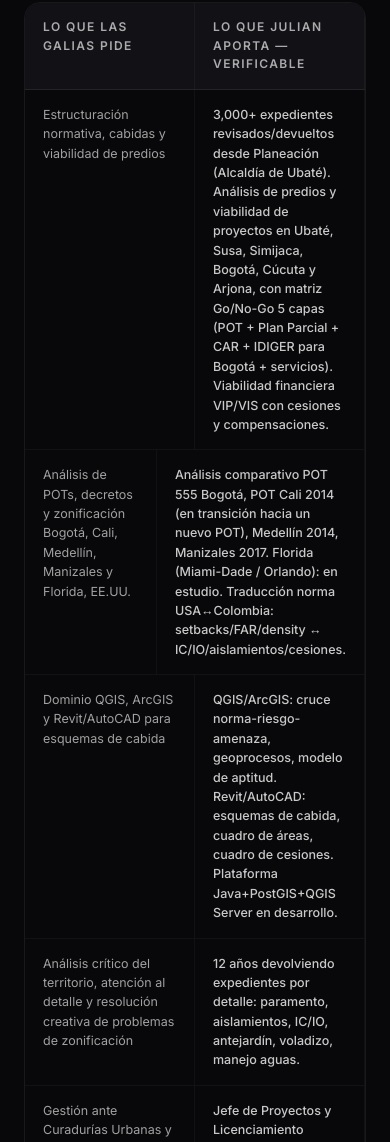
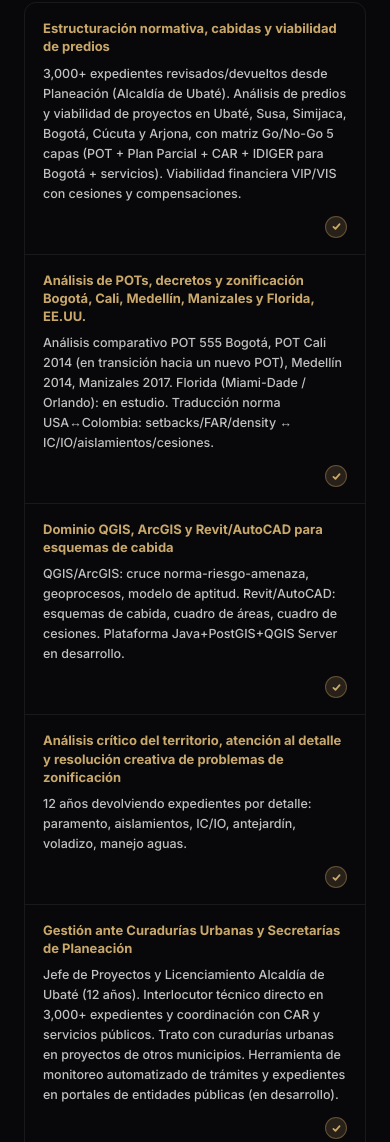
Before and after one commit to jadecol/portfolio_galias, a website built with Vite: page index.html in a window 390 px wide. Shown: the part 2251-3393 px from the top of the page. Built offline with nearby package versions, Linux system fonts and the light colour scheme.

Commit message:
Corrige tabla de competencias con iconos dorados SVG y diseno responsive para movil

```diff
--- a/index.html
+++ b/index.html
@@ -136,42 +136,42 @@
       <div class="match-hdr">
         <div class="mc">Lo que Las Galias pide</div>
         <div class="mc">Lo que Julian aporta — verificable</div>
-        <div class="mc mc-chk">✓</div>
+        <div class="mc mc-chk"><svg width="12" height="12" viewBox="0 0 16 16" fill="none" stroke="currentColor" stroke-width="2.5" stroke-linecap="round" stroke-linejoin="round"><path d="M3.5 8.5l3 3 6-7"/></svg></div>
       </div>
       <div class="match-row">
         <div class="mc mc-req">Estructuración normativa, cabidas y viabilidad de predios</div>
         <div class="mc mc-res">3,000+ expedientes revisados/devueltos desde Planeación (Alcaldía de Ubaté). Análisis de predios y viabilidad de proyectos en Ubaté, Susa, Simijaca, Bogotá, Cúcuta y Arjona, con matriz Go/No-Go 5 capas (POT + Plan Parcial + CAR + IDIGER para Bogotá + servicios). Viabilidad financiera VIP/VIS con cesiones y compensaciones.</div>
-        <div class="mc mc-chk">✅</div>
+        <div class="mc mc-chk"><div class="table-chk-icon"><svg width="11" height="11" viewBox="0 0 16 16" fill="none" stroke="currentColor" stroke-width="2.5" stroke-linecap="round" stroke-linejoin="round"><path d="M3.5 8.5l3 3 6-7"/></svg></div></div>
       </div>
       <div class="match-row">
         <div class="mc mc-req">Análisis de POTs, decretos y zonificación Bogotá, Cali, Medellín, Manizales y Florida, EE.UU.</div>
         <div class="mc mc-res">Análisis comparativo POT 555 Bogotá, POT Cali 2014 (en transición hacia un nuevo POT), Medellín 2014, Manizales 2017. Florida (Miami-Dade / Orlando): en estudio. Traducción norma USA↔Colombia: setbacks/FAR/density ↔ IC/IO/aislamientos/cesiones.</div>
-        <div class="mc mc-chk">✅</div>
+        <div class="mc mc-chk"><div class="table-chk-icon"><svg width="11" height="11" viewBox="0 0 16 16" fill="none" stroke="currentColor" stroke-width="2.5" stroke-linecap="round" stroke-linejoin="round"><path d="M3.5 8.5l3 3 6-7"/></svg></div></div>
       </div>
       <div class="match-row">
         <div class="mc mc-req">Dominio QGIS, ArcGIS y Revit/AutoCAD para esquemas de cabida</div>
         <div class="mc mc-res">QGIS/ArcGIS: cruce norma-riesgo-amenaza, geoprocesos, modelo de aptitud. Revit/AutoCAD: esquemas de cabida, cuadro de áreas, cuadro de cesiones. Plataforma Java+PostGIS+QGIS Server en desarrollo.</div>
-        <div class="mc mc-chk">✅</div>
+        <div class="mc mc-chk"><div class="table-chk-icon"><svg width="11" height="11" viewBox="0 0 16 16" fill="none" stroke="currentColor" stroke-width="2.5" stroke-linecap="round" stroke-linejoin="round"><path d="M3.5 8.5l3 3 6-7"/></svg></div></div>
       </div>
       <div class="match-row">
         <div class="mc mc-req">Análisis crítico del territorio, atención al detalle y resolución creativa de problemas de zonificación</div>
         <div class="mc mc-res">12 años devolviendo expedientes por detalle: paramento, aislamientos, IC/IO, antejardín, voladizo, manejo aguas.</div>
-        <div class="mc mc-chk">✅</div>
+        <div class="mc mc-chk"><div class="table-chk-icon"><svg width="11" height="11" viewBox="0 0 16 16" fill="none" stroke="currentColor" stroke-width="2.5" stroke-linecap="round" stroke-linejoin="round"><path d="M3.5 8.5l3 3 6-7"/></svg></div></div>
       </div>
       <div class="match-row">
         <div class="mc mc-req">Gestión ante Curadurías Urbanas y Secretarías de Planeación</div>
         <div class="mc mc-res">Jefe de Proyectos y Licenciamiento Alcaldía de Ubaté (12 años). Interlocutor técnico directo en 3,000+ expedientes y coordinación con CAR y servicios públicos. Trato con curadurías urbanas en proyectos de otros municipios. Herramienta de monitoreo automatizado de trámites y expedientes en portales de entidades públicas (en desarrollo).</div>
-        <div class="mc mc-chk">✅</div>
+        <div class="mc mc-chk"><div class="table-chk-icon"><svg width="11" height="11" viewBox="0 0 16 16" fill="none" stroke="currentColor" stroke-width="2.5" stroke-linecap="round" stroke-linejoin="round"><path d="M3.5 8.5l3 3 6-7"/></svg></div></div>
       </div>
       <div class="match-row">
         <div class="mc mc-req">Sólida comprensión estructuración vivienda VIP/VIS contexto colombiano</div>
         <div class="mc mc-res">VIP/VIS Arjona (Bolívar), Susa/Ubaté (Cundinamarca). Cálculo cesiones Tipo A/B, compensaciones, cierre financiero VIS, NSR-10. 480 unidades VIS diseñadas en 15 días (Ferrum Global).</div>
-        <div class="mc mc-chk">✅</div>
+        <div class="mc mc-chk"><div class="table-chk-icon"><svg width="11" height="11" viewBox="0 0 16 16" fill="none" stroke="currentColor" stroke-width="2.5" stroke-linecap="round" stroke-linejoin="round"><path d="M3.5 8.5l3 3 6-7"/></svg></div></div>
       </div>
       <div class="match-row">
         <div class="mc mc-req">Apertura para estudiar códigos de zonificación de Florida, EE.UU.</div>
         <div class="mc mc-res">Motor normativo en diseño, pensado para distintos marcos regulatorios. Florida Building Code y zonificación Miami-Dade: en estudio comparativo con los POT colombianos.</div>
-        <div class="mc mc-chk">✅</div>
+        <div class="mc mc-chk"><div class="table-chk-icon"><svg width="11" height="11" viewBox="0 0 16 16" fill="none" stroke="currentColor" stroke-width="2.5" stroke-linecap="round" stroke-linejoin="round"><path d="M3.5 8.5l3 3 6-7"/></svg></div></div>
       </div>
     </div>
   </div>
--- a/src/style.css
+++ b/src/style.css
@@ -89,17 +89,19 @@ header{position:sticky;top:0;z-index:40;backdrop-filter:blur(18px);background:rg
 .two-col-head{display:grid;grid-template-columns:1fr 1fr;gap:48px;align-items:end;margin-bottom:40px}
 
 /* ── MATCH TABLE ── */
-.match-table{border:1px solid rgba(255,255,255,0.07);border-radius:16px;overflow:hidden;margin-top:40px}
+.match-table{border:1px solid rgba(255,255,255,0.07);border-radius:16px;overflow:hidden;margin-top:40px;width:100%;box-sizing:border-box}
 .match-hdr{background:#111116;display:grid;grid-template-columns:1fr 1fr 52px;border-bottom:1px solid rgba(255,255,255,0.08)}
 .match-row{display:grid;grid-template-columns:1fr 1fr 52px;border-bottom:1px solid rgba(255,255,255,0.04);transition:background .12s}
 .match-row:last-child{border-bottom:none}
 .match-row:hover{background:rgba(255,255,255,0.02)}
-.mc{padding:15px 18px;font-size:12.5px;line-height:1.55;border-right:1px solid rgba(255,255,255,0.04)}
+.mc{padding:15px 18px;font-size:12.5px;line-height:1.55;border-right:1px solid rgba(255,255,255,0.04);overflow-wrap:break-word;word-break:break-word}
 .mc:last-child{border-right:none}
 .match-hdr .mc{font-size:12px;letter-spacing:0.12em;text-transform:uppercase;color:rgba(255,255,255,0.65);font-weight:600}
 .mc-req{color:rgba(255,255,255,0.62)}
 .mc-res{color:rgba(255,255,255,0.78);font-weight:500}
-.mc-chk{display:flex;align-items:center;justify-content:center;font-size:15px}
+.mc-chk{display:flex;align-items:center;justify-content:center}
+.table-chk-icon{width:22px;height:22px;border-radius:50%;background:rgba(212,169,106,0.16);color:var(--gold);border:1px solid rgba(212,169,106,0.35);display:flex;align-items:center;justify-content:center;flex-shrink:0}
+.table-chk-icon svg{display:block}
 
 /* ── IMPACT ── */
 .impact-grid{display:grid;grid-template-columns:repeat(3,1fr);gap:1px;background:rgba(255,255,255,0.06);border-radius:16px;overflow:hidden;margin-top:40px}
@@ -255,9 +257,14 @@ header{position:sticky;top:0;z-index:40;backdrop-filter:blur(18px);background:rg
   .ws-wrap{padding:60px 24px}
   .close-inner{padding:60px 24px}
 }
-@media(max-width:650px){
-  .match-hdr,.match-row{grid-template-columns:1fr 1fr}
-  .mc-chk,.match-hdr .mc:last-child{display:none}
+@media(max-width:768px){
+  .match-table{border-radius:12px}
+  .match-hdr{display:none}
+  .match-row{display:flex;flex-direction:column;gap:8px;padding:16px 18px;border-bottom:1px solid rgba(255,255,255,0.07)}
+  .mc{padding:0;border-right:none}
+  .mc-req{font-size:13px;font-weight:700;color:var(--gold);line-height:1.4}
+  .mc-res{font-size:12.5px;color:rgba(255,255,255,0.75);line-height:1.6}
+  .mc-chk{display:flex;justify-content:flex-end;margin-top:4px}
   .geo-bar-r{display:none}
   .stats-grid{grid-template-columns:1fr}
 }
```
